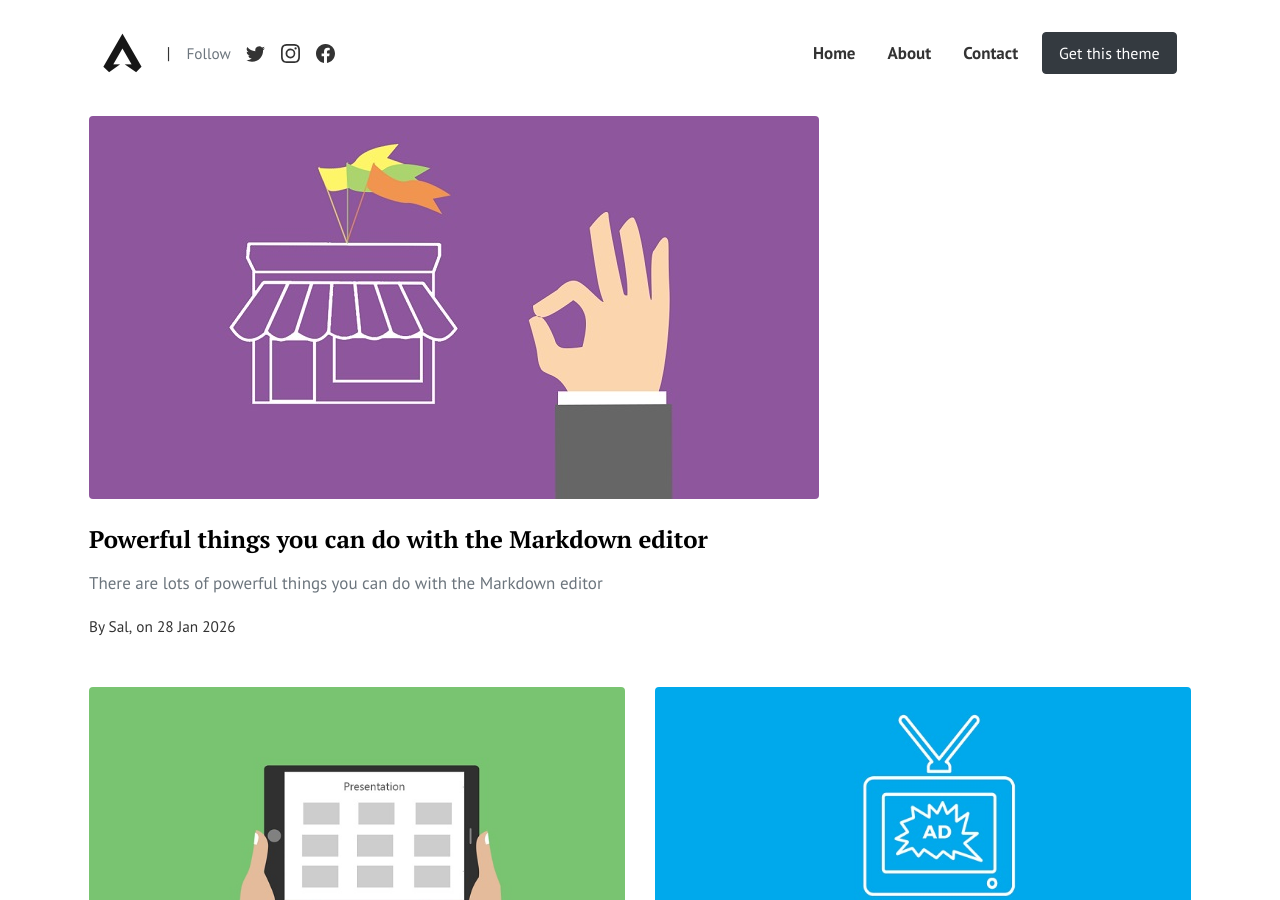
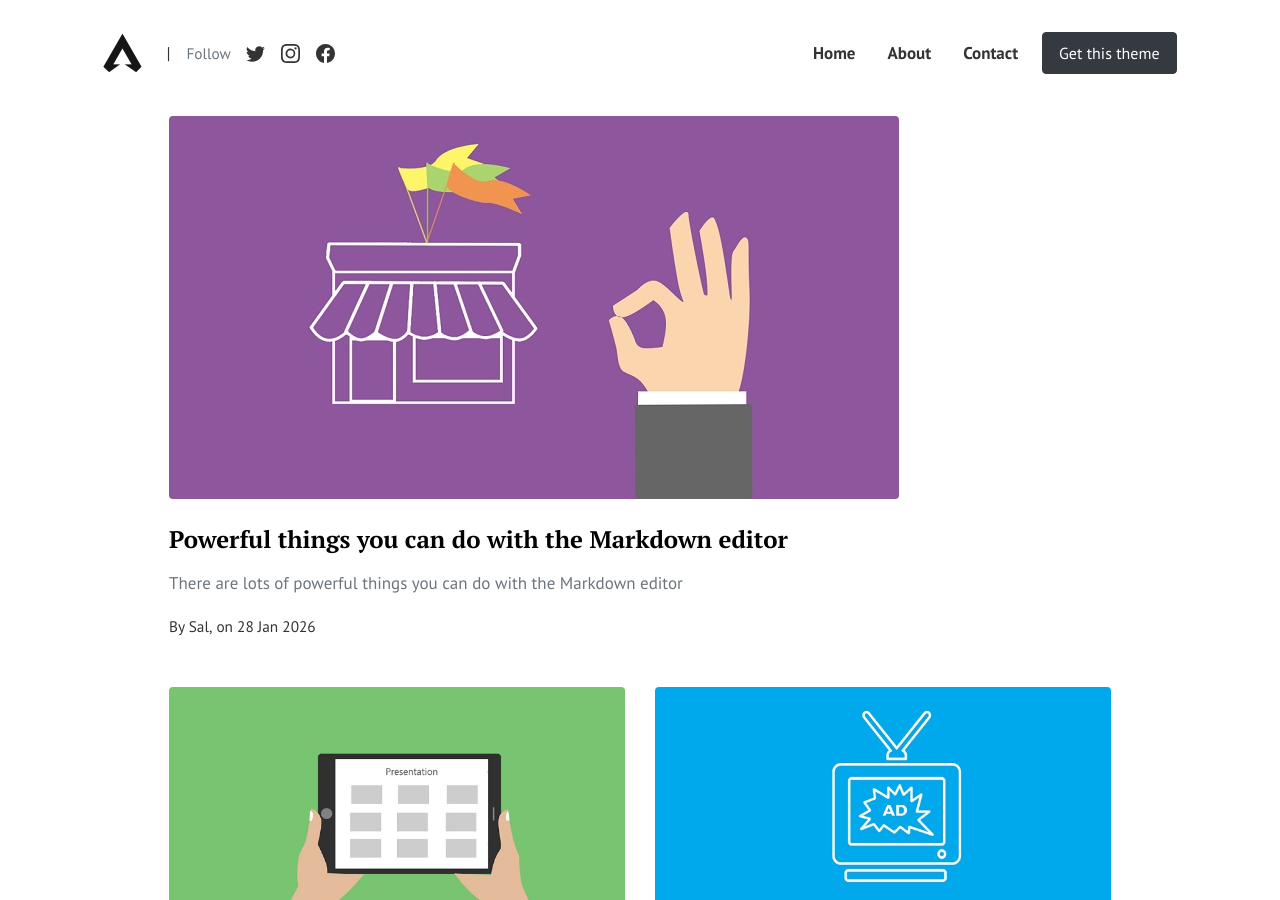
Before and after one commit to kouroshmoini/moini.org, a Jekyll site: the page built from index.html, in a window 1280 px wide and 900 px high. Built offline with Jekyll 4.4.1, drawn with Linux system fonts in a browser that asks for light colours; the list of posts is cut into pages by our own code.

Commit message:
Refactor HTML structure for home layout

```diff
--- a/index.html
+++ b/index.html
@@ -3,34 +3,39 @@ title: Home
 layout: default
 ---
 
-<div class="home-feed">
+<!-- HOME ONLY LAYOUT -->
 
-  <!-- Top: latest post full width -->
-  <section class="row">
+<div class="container">
+
+  <!-- Latest post (large, full width) -->
+  <section class="row mb-5">
     {% for post in paginator.posts limit:1 %}
-      <div class="col-12 mb-5">
+      <div class="col-12">
         {% include postbox.html %}
       </div>
     {% endfor %}
   </section>
 
-  <!-- Next: 2 posts side-by-side on desktop, stacked on mobile -->
-  <section class="row">
+  <!-- Next two posts -->
+  <section class="row mb-5">
     {% for post in paginator.posts offset:1 limit:2 %}
-      <div class="col-12 col-lg-6 mb-5">
+      <div class="col-12 col-lg-6 mb-4">
         {% include postbox.html %}
       </div>
     {% endfor %}
   </section>
 
-  <!-- Rest: 3 columns desktop, 2 tablet, 1 mobile -->
+  <!-- Remaining posts -->
   <section class="row">
     {% for post in paginator.posts offset:3 %}
-      <div class="col-12 col-md-6 col-lg-4 mb-5">
+      <div class="col-12 col-md-6 col-lg-4 mb-4">
         {% include postbox.html %}
       </div>
     {% endfor %}
+  </section>
 
+  <!-- Pagination -->
+  <section class="row">
     <div class="col-12">
       <div class="bottompagination">
         <span class="navigation" role="navigation">
```
